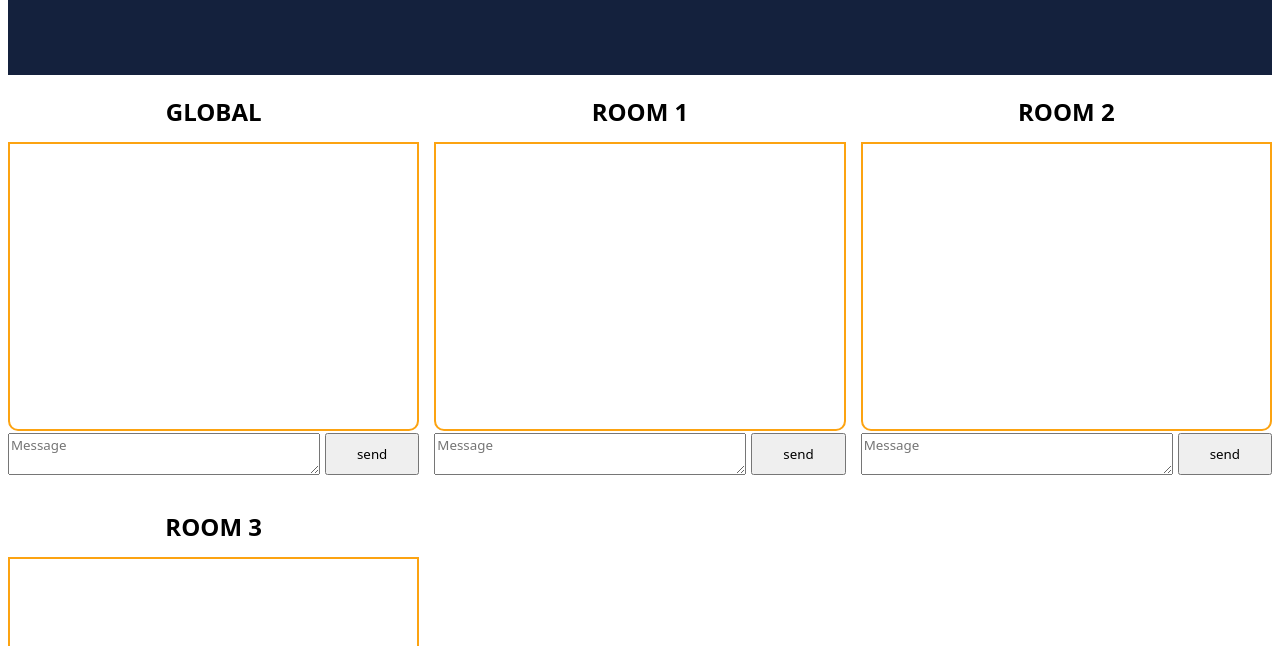
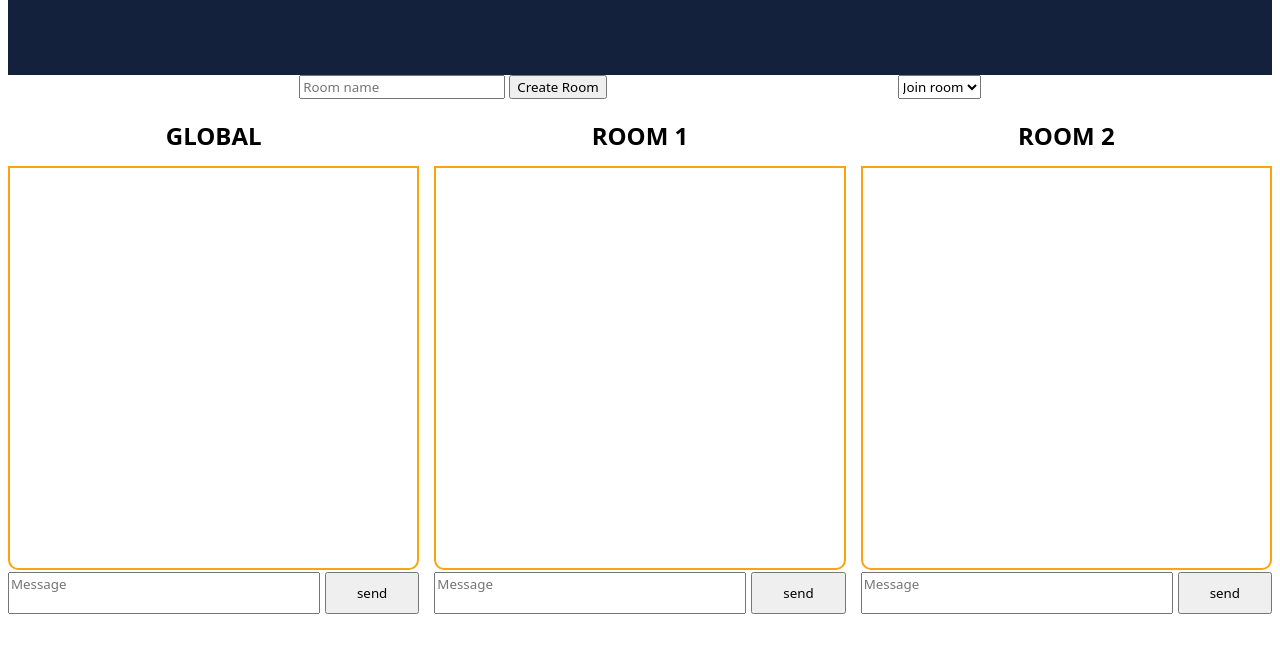
Before and after one commit to DanteProSniper/WeebSocks, a website: page chat.html in a window 1280 px wide. Shown: the part 133-779 px from the top of the page. Drawn offline with nearby package versions, Linux system fonts and the light colour scheme; files that its build step writes are made by us from their sources; no server answers; files whose address does not match are found by name.

Commit message:
har påbörjat att man ska kunna joina rum

```diff
--- a/chat.html
+++ b/chat.html
@@ -12,6 +12,20 @@
     <header>
         <h1>My Chat</h1>
     </header>
+    <div class="manageRooms">
+        <div id="createRoom">
+            <input type="text" name="createdRoom" placeholder="Room name">
+            <button type="button">Create Room</button>
+        </div>
+
+
+        <select name="rooms" id="joinRoom">
+            <option value="">Join room</option>
+            <option value="room1">ROOM 1</option>
+            <option value="room2">ROOM 2</option>
+            <option value="room3">ROOM 3</option>
+        </select>
+    </div>
     <div class="allChatContainer">
         <div class="chat" id="global">
             <h2>GLOBAL</h2>
--- a/client/client.js
+++ b/client/client.js
@@ -52,3 +52,8 @@ function printMessage(obj) {
 clientSocket.on("con", function (msg) {
   console.log(msg);
 });
+
+
+document.getElementById("createRoomBtn").addEventListener("click", (event) => {
+
+} )
--- a/client/style.css
+++ b/client/style.css
@@ -15,9 +15,9 @@ h1{
 
 .chat {
     display: grid;
-    min-height: 400px;
+
     align-items: end;
-    grid-template-rows: min-content auto min-content;
+    grid-template-rows: min-content 400px auto;
 }
 
 .inputArea {
@@ -42,8 +42,19 @@ h1{
     border: 2px solid #FCA311;
     margin-block: 2px;
     border-radius: 0 0 10px 10px;
+    overflow-y: scroll;
 }
 
 h2 {
     justify-self: center;
 }
+
+textarea {
+    resize: none;
+}
+
+.manageRooms {
+    display: grid;
+    grid-template-columns: max-content min-content;
+    justify-content: space-evenly;
+}
```
